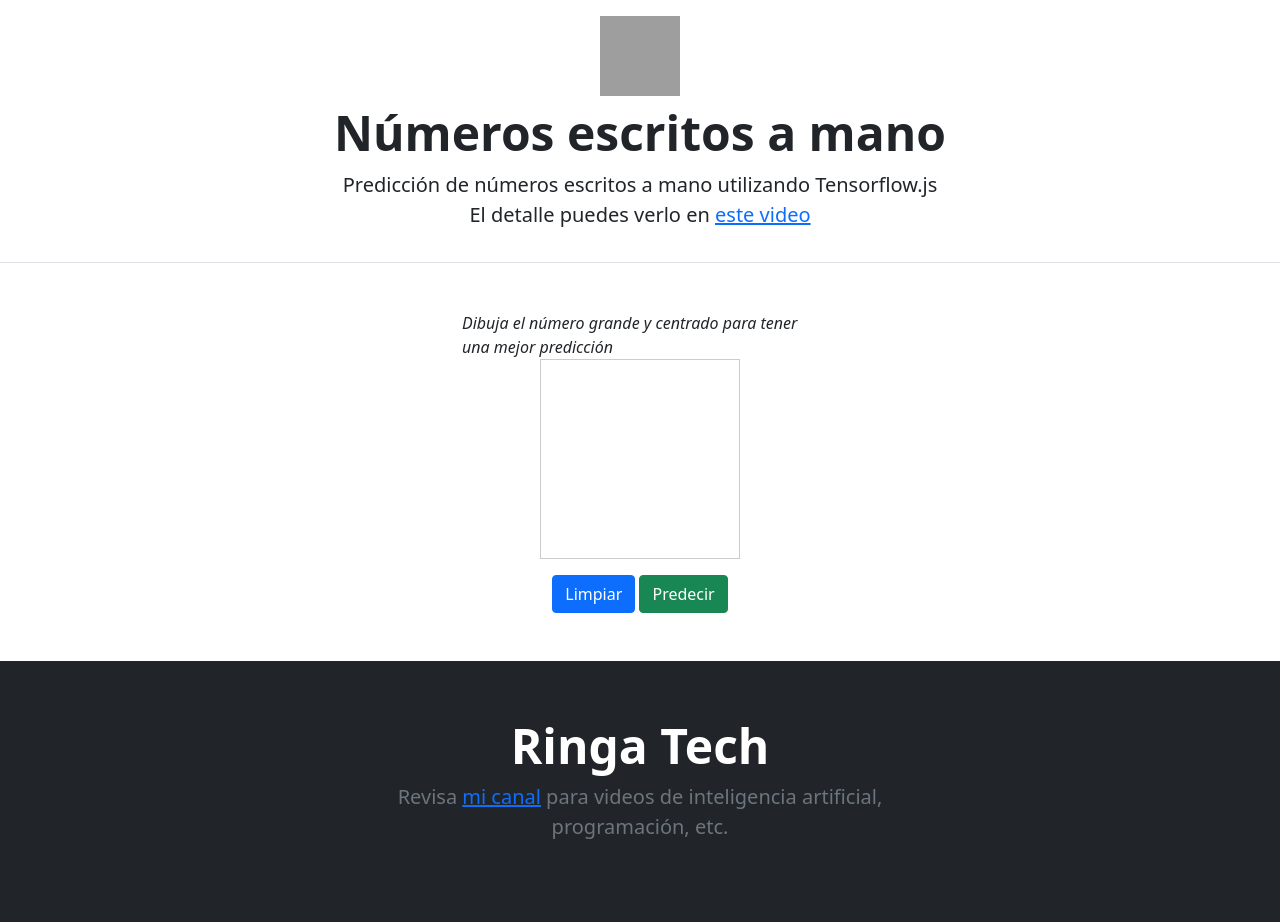
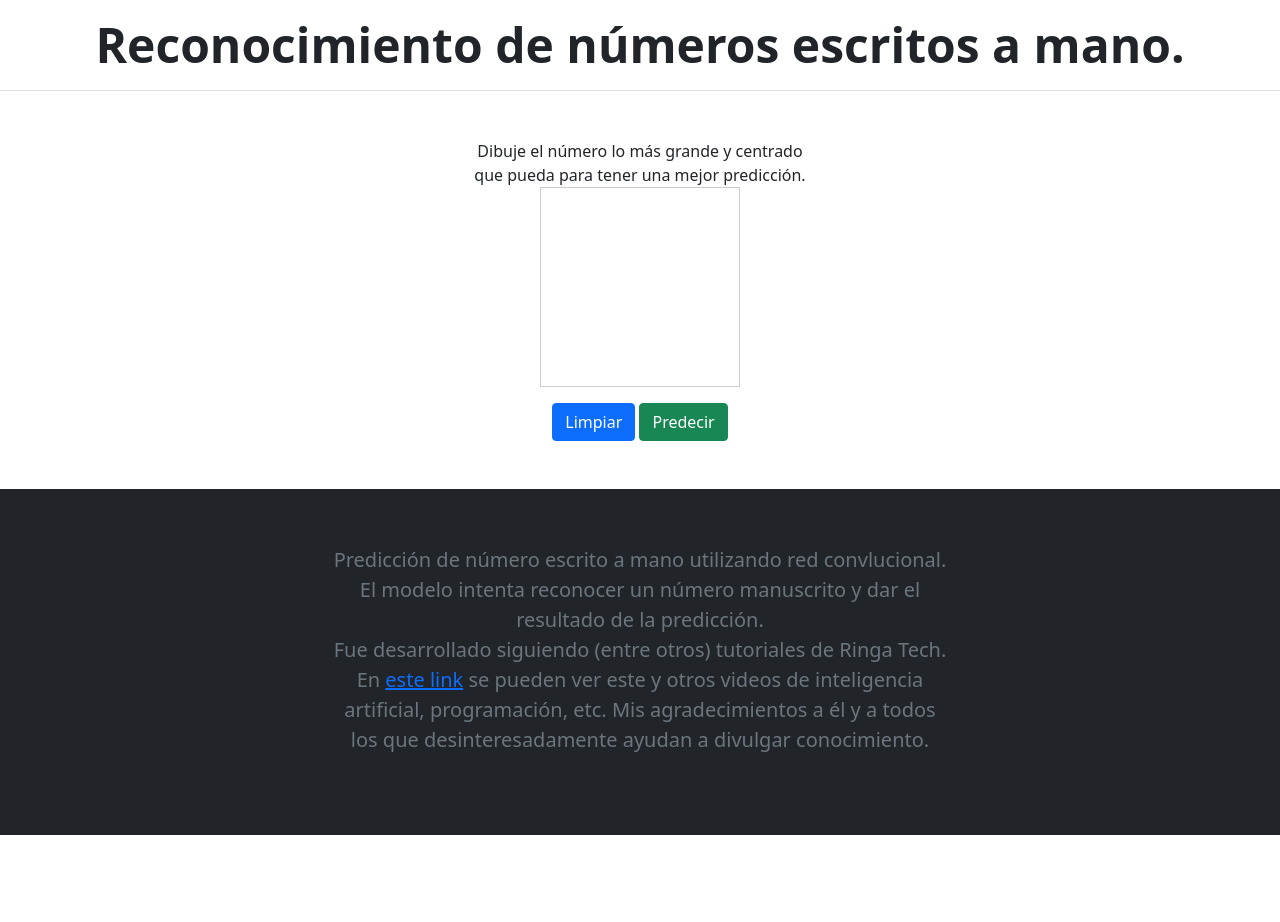
Before and after one commit to GitdeDario/generandoentropia, a Django app: page /numeros_IA in a window 1280 px wide. After the commit the page ends 835 px from the top, so only its background shows below. Run offline with Django 3.2, Linux system fonts and the light colour scheme; a map, chart or similar area stays blank; some libraries are stand-ins or nearby versions; grey boxes are pictures that could not be loaded.

```diff
--- a/proy_generandoentropia/appGenerandoEntropia/templates/appGenerandoEntropia/numeros_IA.html
+++ b/proy_generandoentropia/appGenerandoEntropia/templates/appGenerandoEntropia/numeros_IA.html
@@ -27,11 +27,8 @@
 
     <main>
       <div class="px-4 py-2 my-2 text-center border-bottom">
-        <img class="d-block mx-auto mb-2" src="LogotipoV2-Simple.png" alt="" width="80" height="80">
-        <h1 class="display-5 fw-bold">N&uacute;meros escritos a mano</h1>
+        <h1 class="display-5 fw-bold">Reconocimiento de n&uacute;meros escritos a mano.</h1>
         <div class="col-lg-6 mx-auto">
-          <p class="lead mb-0">Predicci&oacute;n de n&uacute;meros escritos a mano utilizando Tensorflow.js</p>
-          <p class="lead mb-4">El detalle puedes verlo en <a href="https://youtu.be/LRckH4U5ls8">este video</a></p>
         </div>
       </div>
 
@@ -41,7 +38,7 @@
         <div class="row">
           <div class="col-12 col-md-4 offset-md-4">
             <div id="canvas-container">
-              <div><i>Dibuja el n&uacute;mero grande y centrado para tener una mejor predicci&oacute;n</i></div>
+              <div><center>Dibuje el n&uacute;mero lo más grande y centrado que pueda para tener una mejor predicci&oacute;n.</center></div>
               <canvas id="bigcanvas" width="200" height="200"></canvas>
               <canvas id="smallcanvas" width="28" height="28" style="display: none"></canvas>
             </div>
@@ -59,9 +56,12 @@
 
       <div class="bg-dark text-secondary mt-5 px-4 py-2 text-center">
         <div class="py-5">
-          <h1 class="display-5 fw-bold text-white">Ringa Tech</h1>
           <div class="col-lg-6 mx-auto">
-            <p class="fs-5 mb-4">Revisa <a href="https://youtube.com/RingaTech">mi canal</a> para videos de inteligencia artificial, programaci&oacute;n, etc.</p>
+            <p class="fs-5 mb-4">Predicción de número escrito a mano utilizando red convlucional. El modelo intenta reconocer un
+              número manuscrito y dar el resultado de la predicción.
+            </br> Fue desarrollado siguiendo (entre otros) tutoriales de Ringa Tech. En
+            <a href="https://youtube.com/RingaTech">este link</a> se pueden ver este y otros videos de inteligencia artificial,
+            programaci&oacute;n, etc. Mis agradecimientos a él y a todos los que desinteresadamente ayudan a divulgar conocimiento.</p>
           </div>
         </div>
       </div>
```
